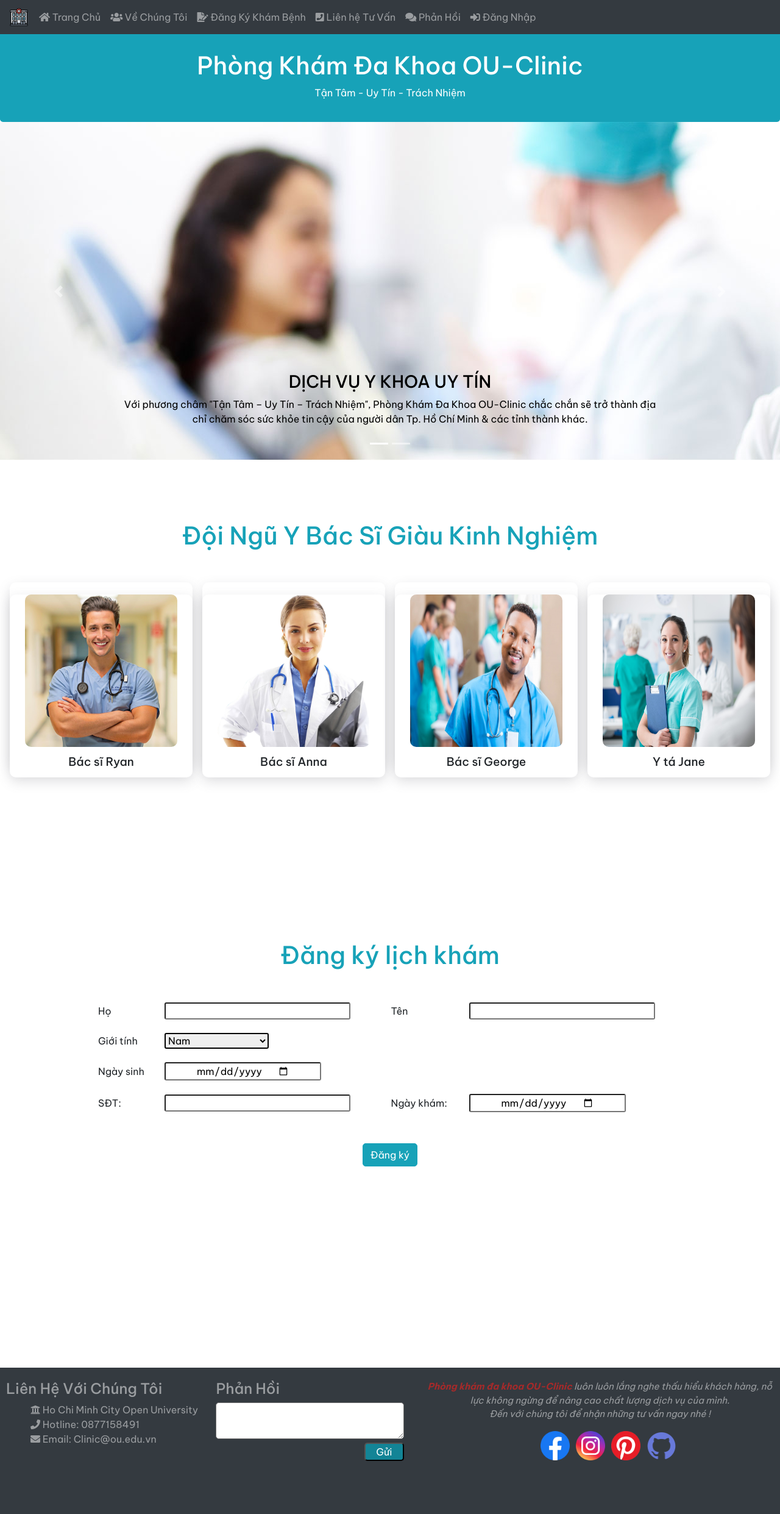
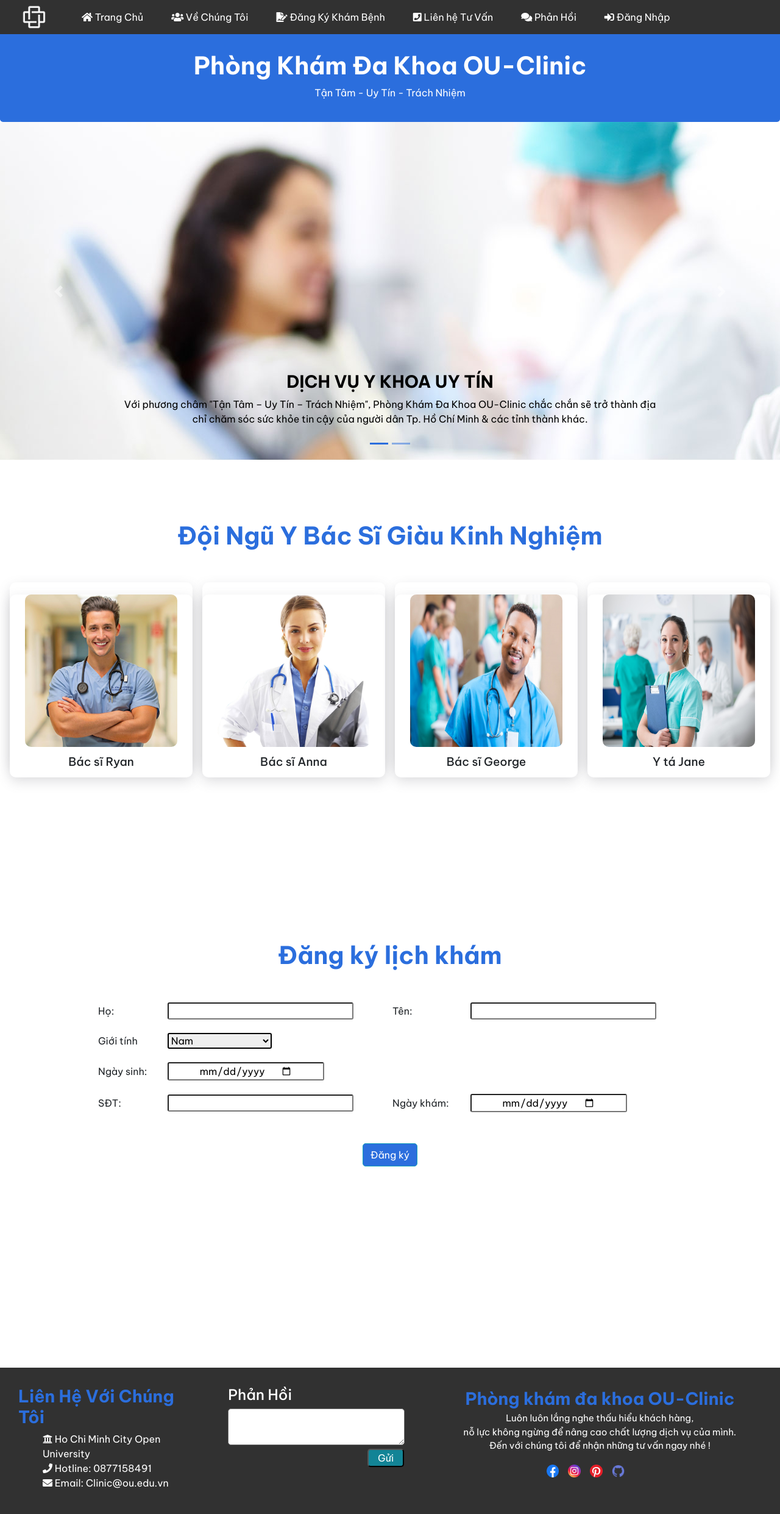
Before and after one commit to HuyNguyenDinh/CNPM, a Flask app: page / in a window 1280 px wide. Shown: the whole page at 61% size. Run offline with Flask 2, Linux system fonts and the light colour scheme; some libraries are stand-ins or nearby versions.

Commit message:
css trang chu

```diff
--- a/clinicapp/static/css/style.css
+++ b/clinicapp/static/css/style.css
@@ -12,22 +12,13 @@ html {
   scroll-behavior: smooth;
 }
 .jumbotron{
-    background-color:#17a2b8 !important;
+    background-color:#2b6edd !important;
     color: white !important;
     height: 200px !important;
 }
 .ten-phong-kham{
-    padding-top: 20px
-}
-.dropdown-menu{
-   background-color:#343a40 !important;
-}
-.dropdown-item{
-   color: rgba(255,255,255,.5) !important;
-}
-.dropdown-item:hover{
-    background-color: lightgray !important;
-    color: #343a40  !important;
+    margin-top:20px;
+    font-weight:bold;
 }
 /*CSS cho footer*/
 footer{
@@ -35,22 +26,22 @@ footer{
     right: 0;
     left: 0;
     bottom: 0;
-    color: rgba(255,255,255,.5);
-    background-color: #343a40;
+    color: white;
+    background-color: #313131;
     font-size: 1rem;
     font-weight: 400;
     line-height: 1.5;
 }
 .col30{
     width: 30%;
-    padding-right: 20px;
+    padding: 10px 20px;
 }
 .col50{
     width: 50%;
+    padding: 10px 20px;
 }
 .col50 p{
    font-size: 15px;
-   font-style: italic;
    text-align: center;
 }
 div.allfoot{
@@ -77,16 +68,32 @@ ul.contact{
 ul.social{
     display: flex;
     list-style-type: none;
-    background-color: #343a40;
 }
 
 ul.social li{
-    width: 15%;
+    width: 10%;
     padding: 0 5px;
 }
 ul.social li img{
-    width: 100%;
+    width: 80%;
 }
+
+/* CSS navbar */
+.navbar{
+    background-color: #313131;
+}
+.navbar-nav > .nav-item{
+    padding-left:30px;
+}
+.navbar-nav > .nav-item > .nav-link{
+    color:white;
+}
+.navbar-nav > .nav-item > .nav-link:hover{
+    color:#2b6edd;
+}
+
+/* CAROUSEL CSS*/
+
 /*Keyframes*/
 @keyframes  faded {
     0% {
@@ -168,7 +175,7 @@ ul.social li img{
 }
 
 #button button {
-    background-color: #17a2b8;
+    background-color: #2b6edd;
     border-radius: 5px;
 }
 
@@ -335,7 +342,7 @@ border: 1px solid black;
 }
 
 #button button {
-  background-color: #17a2b8;
+  background-color: #2b6edd;
   border-radius: 5px;
 }
 
@@ -392,7 +399,7 @@ button.pay-the-bill_unpaid{
   z-index:1;
   border: none;
   outline: none;
-  background-color: #17a2b8;
+  background-color: #2b6edd;
   color: white;
   cursor: pointer;
   padding: 10px 20px;
@@ -401,7 +408,7 @@ button.pay-the-bill_unpaid{
 }
 .button-go-to-top:hover{
   text-decoration: none;
-  background-color:#42cbe0;
+  background-color:#313131;
   color:white;
 }
 
--- a/clinicapp/templates/base/base.html
+++ b/clinicapp/templates/base/base.html
@@ -14,7 +14,7 @@
     <script src="https://cdnjs.cloudflare.com/ajax/libs/popper.js/1.16.0/umd/popper.min.js"></script>
     <script src="https://maxcdn.bootstrapcdn.com/bootstrap/4.5.2/js/bootstrap.min.js"></script>
    <link rel="stylesheet" href="https://cdnjs.cloudflare.com/ajax/libs/font-awesome/5.15.1/css/all.min.css" />
-    <link rel="shortcut icon" type="image/png" href="{{url_for('static', filename = 'images/logo.png')}}"/>
+    <link rel="shortcut icon" type="image/png" href="{{url_for('static', filename = 'images/logo1.png')}}"/>
     {% block js %}
     <script src="{{url_for('static', filename='js/script.js')}}"></script>
     {% endblock %}
--- a/clinicapp/templates/base/footer.html
+++ b/clinicapp/templates/base/footer.html
@@ -1,7 +1,7 @@
     <footer>
         <div id="contact" class="allfoot">
             <div class="col30">
-                <h4>Liên Hệ Với Chúng Tôi</h4>
+                <h4 style="font-weight:bold;color:#2b6edd;font-size:28px">Liên Hệ Với Chúng Tôi</h4>
                 <ul class="contact">
                     <li><i class="fa fa-university"></i> Ho Chi Minh City Open University</li>
                     <li><i class="fa fa-phone"></i> Hotline: 0877158491</li>
@@ -14,7 +14,7 @@
                 <input type="submit" value="Gửi"/>
             </div>
             <div class="col50">
-                <p><span style="font-weight:bold;color:brown">Phòng khám đa khoa OU-Clinic</span> luôn luôn lắng nghe thấu hiểu khách hàng, nỗ lực không ngừng để nâng
+                <p><span style="font-weight:bold;color:#2b6edd;font-size:28px">Phòng khám đa khoa OU-Clinic</span> <br>Luôn luôn lắng nghe thấu hiểu khách hàng,<br> nỗ lực không ngừng để nâng
                     cao chất lượng dịch vụ của mình.<br>Đến với
                     chúng tôi để nhận những tư vấn ngay
                     nhé !</p>
--- a/clinicapp/templates/base/navbar.html
+++ b/clinicapp/templates/base/navbar.html
@@ -1,6 +1,6 @@
-<nav class="navbar navbar-expand-sm bg-dark navbar-dark fixed-top">
+<nav class="navbar navbar-expand-sm fixed-top">
     <!-- Brand -->
-    <img width="30px" style="margin-right: 10px" src="{{url_for('static', filename = 'images/logo.png')}}">
+    <img width="40px" style="margin: 0px 20px" src="{{url_for('static', filename = 'images/logo1.png')}}">
     <!-- Links -->
     <ul class="navbar-nav">
         {%if not current_user.is_authenticated%}
--- a/clinicapp/templates/doctor-view.html
+++ b/clinicapp/templates/doctor-view.html
@@ -1,7 +1,7 @@
 {% extends "base/base.html" %}
 {%block header%}
 <div class="jumbotron text-center" style="margin-bottom: 0">
-    <h1>Phòng Khám Đa Khoa OU-Clinic</h1>
+    <h1 class="ten-phong-kham">Phòng Khám Đa Khoa OU-Clinic</h1>
     <h3>Nghiệp Vụ Bác Sĩ</h3>
 </div>
 {% endblock %}
--- a/clinicapp/templates/index.html
+++ b/clinicapp/templates/index.html
@@ -11,8 +11,8 @@
 
         <!-- Indicators -->
         <ul class="carousel-indicators">
-            <li data-target="#demo" data-slide-to="0" class="active"></li>
-            <li data-target="#demo" data-slide-to="1"></li>
+            <li data-target="#demo" data-slide-to="0" class="active" style="background-color: #2b6edd "></li>
+            <li data-target="#demo" data-slide-to="1" style="background-color: #2b6edd"></li>
         </ul>
 
         <!-- The slideshow -->
@@ -20,7 +20,7 @@
             <div class="carousel-item active">
                 <img src="{{url_for('static', filename = 'images/banner1.jpg')}}" alt="banner1">
                 <div class="carousel-caption" style="color: black">
-                    <h3>DỊCH VỤ Y KHOA UY TÍN</h3>
+                    <h3 style="font-weight:bold">DỊCH VỤ Y KHOA UY TÍN</h3>
                     <p>Với phương châm "Tận Tâm – Uy Tín – Trách Nhiệm", Phòng Khám Đa Khoa OU-Clinic chắc chắn sẽ trở
                         thành địa chỉ chăm
                         sóc sức khỏe tin cậy của người dân Tp. Hồ Chí Minh & các tỉnh thành khác.</p>
@@ -29,7 +29,7 @@
             <div class="carousel-item">
                 <img src="{{url_for('static', filename = 'images/banner2.jpg')}}" alt="banner2">
                 <div class="carousel-caption" style="color: black">
-                    <h3>ĐỘI NGŨ Y BÁC SĨ GIÀU KINH NGHIỆM</h3>
+                    <h3 style="font-weight:bold">ĐỘI NGŨ Y BÁC SĨ GIÀU KINH NGHIỆM</h3>
                     <p>Sự khắc khe trong quy trình điều trị & tôn trọng quyền bệnh nhân là
                         quan điểm cốt lõi để đội ngũ bác sỹ của chúng tôi nỗ lực hết mình trong việc chăm sóc sức khỏe
                         của bạn</p>
@@ -39,7 +39,7 @@
 
         <!-- Left and right controls -->
         <a class="carousel-control-prev" href="#demo" data-slide="prev">
-            <span class="carousel-control-prev-icon"></span>
+            <span class="carousel-control-prev-icon"</span>
         </a>
         <a class="carousel-control-next" href="#demo" data-slide="next">
             <span class="carousel-control-next-icon"></span>
@@ -49,7 +49,7 @@
 </div>
 <!-- Ve chung toi -->
 <div id="about-us" class="ve-chung-toi">
-    <h1 style="color:#17a2b8">Đội Ngũ Y Bác Sĩ Giàu Kinh Nghiệm</h1>
+    <h1 style="color:#2b6edd; font-weight:bold">Đội Ngũ Y Bác Sĩ Giàu Kinh Nghiệm</h1>
     <br>
     <div class="ve-chung-toi-picture">
         <div>
@@ -80,15 +80,15 @@
 </div>
 <!-- Dang ky kham benh -->
 <form id="dkkb" class="dang-ky-kham-benh">
-    <h1 style="color:#17a2b8">Đăng ký lịch khám</h1>
+    <h1 style="color:#2b6edd; font-weight:bold">Đăng ký lịch khám</h1>
     <br>
     <table id="table-1" style="margin: auto;">
         <tr>
-            <td>Họ</td>
+            <td>Họ:</td>
             <td>
                 <input type="text" name="">
             </td>
-            <td>Tên</td>
+            <td>Tên:</td>
             <td>
                 <input type="text" name="">
             </td>
@@ -104,7 +104,7 @@
             </td>
         </tr>
         <tr>
-            <td>Ngày sinh</td>
+            <td>Ngày sinh:</td>
             <td>
                 <input type="date" name="">
             </td>
--- a/clinicapp/templates/login-user.html
+++ b/clinicapp/templates/login-user.html
@@ -1,7 +1,7 @@
 {% extends "base/base.html" %}
 {%block header%}
 <div class="jumbotron text-center" style="margin-bottom: 0">
-  <h1>Phòng Khám Đa Khoa OU-Clinic</h1>
+  <h1 class="ten-phong-kham">Phòng Khám Đa Khoa OU-Clinic</h1>
   <p>Tận Tâm - Uy Tín - Trách Nhiệm</p>
 </div>
 {% endblock %}
--- a/clinicapp/templates/nurse-view.html
+++ b/clinicapp/templates/nurse-view.html
@@ -1,7 +1,7 @@
 {% extends "base/base.html" %}
 {%block header%}
 <div class="jumbotron text-center" style="margin-bottom: 0">
-    <h1>Phòng Khám Đa Khoa OU-Clinic</h1>
+    <h1 class="ten-phong-kham">Phòng Khám Đa Khoa OU-Clinic</h1>
     <h3>Nghiệp Vụ Y Tá</h3>
 </div>
 {% endblock %}
```
Also changed, not shown: clinicapp/static/images/logo1.png (added).
